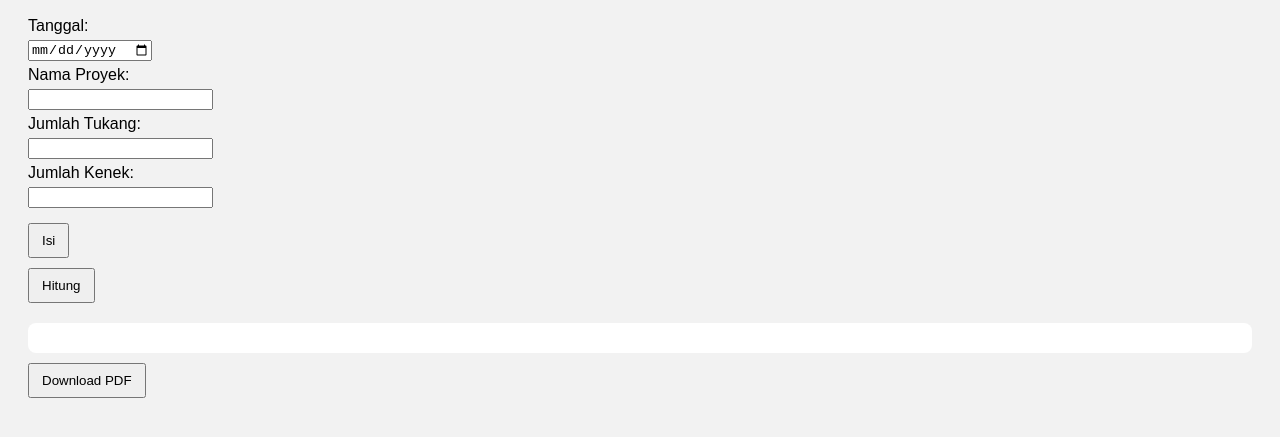
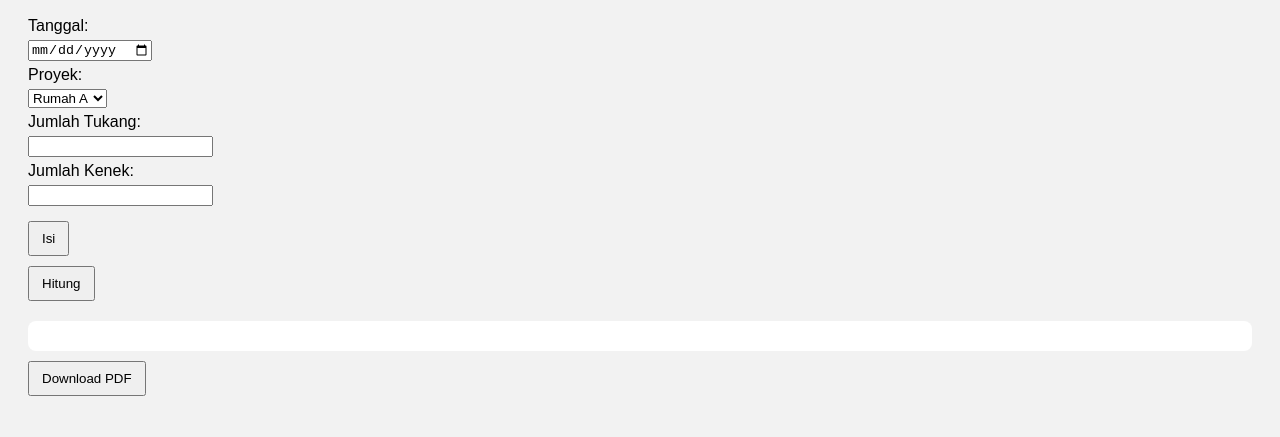
Before and after one commit to RazkaFaltasyah/Program-Hitung-Gaji, a plain HTML site: page index.html in a window 1280 px wide. Shown: the part 79-516 px from the top of the page. Drawn offline with nearby package versions, Linux system fonts and the light colour scheme.

Commit message:
Update index.html

```diff
--- a/index.html
+++ b/index.html
@@ -21,8 +21,12 @@
   <input type="date" id="tanggal" required>
 </label>
 
-<label>Nama Proyek:
-  <input type="text" id="proyek" required>
+<label>Proyek:
+  <select id="proyek">
+    <option value="Rumah A">Rumah A</option>
+    <option value="Rumah B">Rumah B</option>
+    <option value="Rumah C">Rumah C</option>
+  </select>
 </label>
 
 <label>Jumlah Tukang:
@@ -45,8 +49,8 @@
 <button onclick="downloadPDF()">Download PDF</button>
 
 <script>
-  const gajiPerHariTukang = 150000;
-  const gajiPerHariKenek = 100000;
+  const gajiPerHariTukang = 200000;
+  const gajiPerHariKenek = 1500000;
   let hasilText = "";
 
   function buatFormTukangDanKenek() {
```
